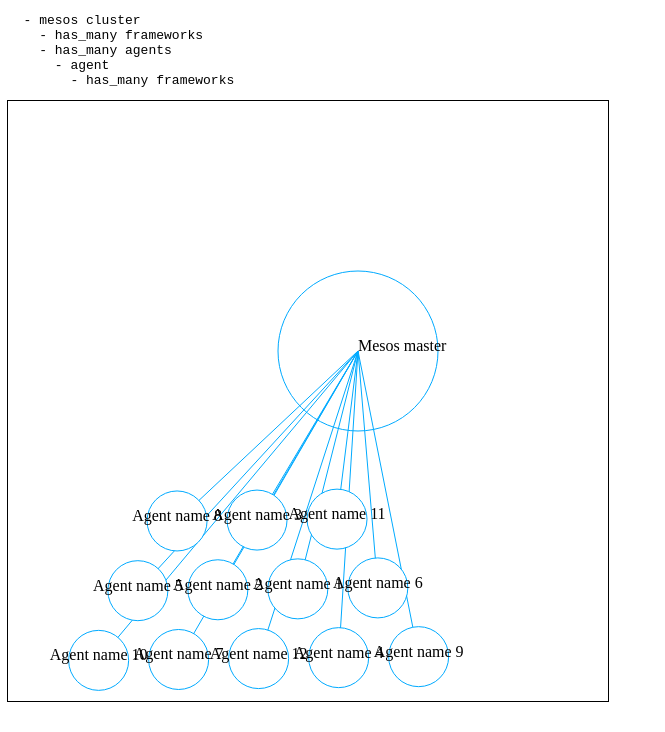
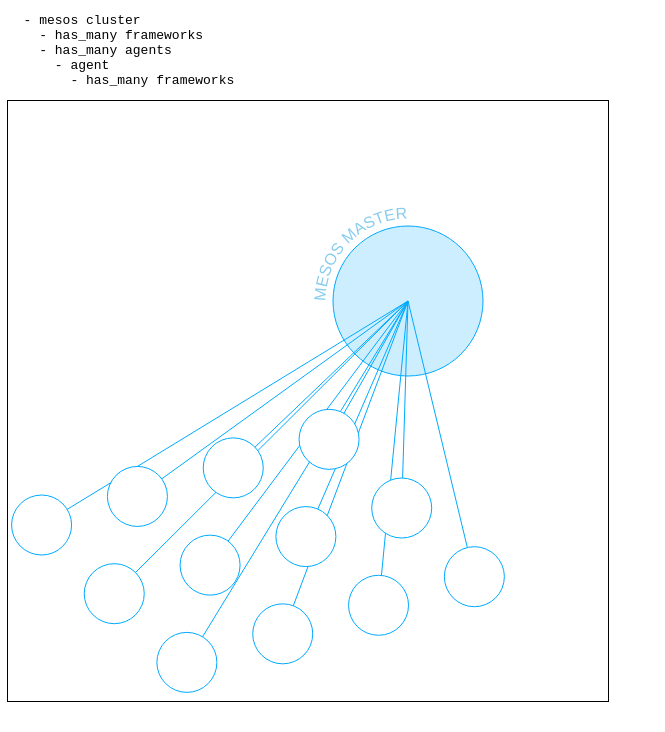
Before and after one commit to ignovak/container-solutions, a plain HTML site: page index.html in a window 1280 px wide. Shown: the whole page, without its empty margins (0-665 px from the left). Drawn offline with Linux system fonts and the light colour scheme.

Commit message:
Move labels to textPath

```diff
--- a/main.css
+++ b/main.css
@@ -2,14 +2,6 @@
   width: 600px;
   height: 600px;
   outline: 1px solid;
-}
-
-g {
-  stroke-width: 1px;
-}
-
-g:hover {
-  stroke-width: 2px;
 }
 
 line {
@@ -20,3 +12,33 @@
   stroke: #0af;
   fill: #fff;
 }
+
+text {
+  text-transform: uppercase;
+  font-family: arial;
+}
+
+.master text {
+  fill: #8ce;
+}
+
+.master circle {
+  fill: #cef;
+}
+
+.node {
+  stroke-width: 1px;
+}
+
+.node text {
+  font-size: 9px;
+  display: none;
+}
+
+.node:hover {
+  stroke-width: 2px;
+}
+
+.node:hover text {
+  display: block;
+}
--- a/main.js
+++ b/main.js
@@ -1,23 +1,49 @@
 var config = {
   agentRadius: 30,
   master: {
-    x: 350,
-    y: 250
+    x: 400,
+    y: 200,
+    r: 75
   }
 }
 
-var main = d3.select('#main svg')
+var svg = d3.select('#main svg')
 
-main.append('circle')
-    .attr('cx', config.master.x)
-    .attr('cy', config.master.y)
-    .attr('r', 80)
-    .attr('fill', '#69c')
+function renderMasterNode () {
+  var arc = d3.arc()
+      .innerRadius(config.master.r)
+      .outerRadius(config.master.r * 1.1)
+      .startAngle(3 / 2 * Math.PI)
+      .endAngle(10);
 
-main.append('text')
-    .text('Mesos master')
-    .attr('x', config.master.x)
-    .attr('y', config.master.y)
+  var g = svg.append('g')
+      .attr('class', 'master')
+      .attr('transform', `translate(${config.master.x}, ${config.master.y})`)
+
+  g.append('circle')
+      .attr('r', config.master.r)
+      .attr('fill', '#69c')
+
+  g.append('defs').append('path')
+      .attr('id', 'master-text-path')
+      .attr('d', arc());
+
+  g.append('text').append('textPath')
+      .attr('xlink:href', '#master-text-path')
+      .text('Mesos master');
+}
+
+renderMasterNode()
+
+var arc = d3.arc()
+  .innerRadius(config.agentRadius)
+  .outerRadius(config.agentRadius * 1.1)
+  .startAngle(3 / 2 * Math.PI)
+  .endAngle(10);
+
+svg.append('defs').append('path')
+    .attr('id', 'node-text-path')
+    .attr('d', arc());
 
 d3.json('data.json', function (error, data) {
     render(data);
@@ -25,46 +51,46 @@
 
 function render (data) {
 
-  var links = main.selectAll('line')
+  var links = svg.selectAll('line')
     .data(data)
     .enter()
     .append('line')
 
-  var agents = main.selectAll('g')
+  var nodes = svg.selectAll('g.node')
     .data(data)
     .enter()
     .append('g')
+    .attr('class', 'node')
+
+  var agents = nodes
+    .append('g')
     .on('mouseenter', function () {
       d3.select(this)
-        .select('circle')
         .transition()
-        .attr('r', config.agentRadius * 2)
+        .attr('transform', 'scale(2)')
     })
     .on('mouseleave', function () {
       d3.select(this)
-        .select('circle')
         .transition()
-        .attr('r', config.agentRadius)
+        .attr('transform', 'scale(1)')
     })
 
-  agents
-    .append('circle')
+  agents.append('circle')
       .attr('r', config.agentRadius)
 
-  agents
-    .append('text')
-    .text(_ => _.name)
-      .attr('text-anchor', 'middle')
+  agents.append('text').append('textPath')
+      .attr('xlink:href', '#node-text-path')
+      .text(_ => _.name);
 
-  simulation = d3.forceSimulation(data)
-    .force('collide', d3.forceCollide(40))
+  var simulation = d3.forceSimulation(data)
+    .force('collide', d3.forceCollide(50))
     // .force('charge', d3.forceManyBody())
-    .force('center', d3.forceCenter(250, 500))
+    .force('center', d3.forceCenter(250, 450))
     // .force('link', d3.forceLink(links).distance(150).strength(0.1))
     .force('x', d3.forceX().strength(0.05))
     .force('y', d3.forceY().strength(0.2))
     .on('tick', function() {
-      agents.attr('transform', _ => `translate(${_.x}, ${_.y})`)
+      nodes.attr('transform', _ => `translate(${_.x}, ${_.y})`)
       links
         .attr('x1', config.master.x)
         .attr('y1', config.master.y)
```
